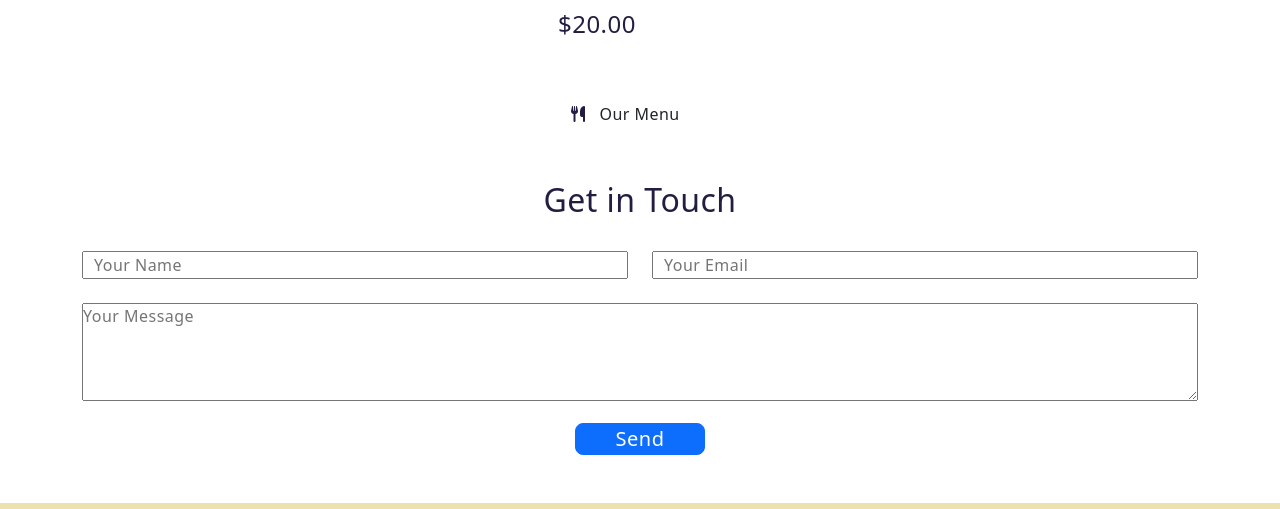
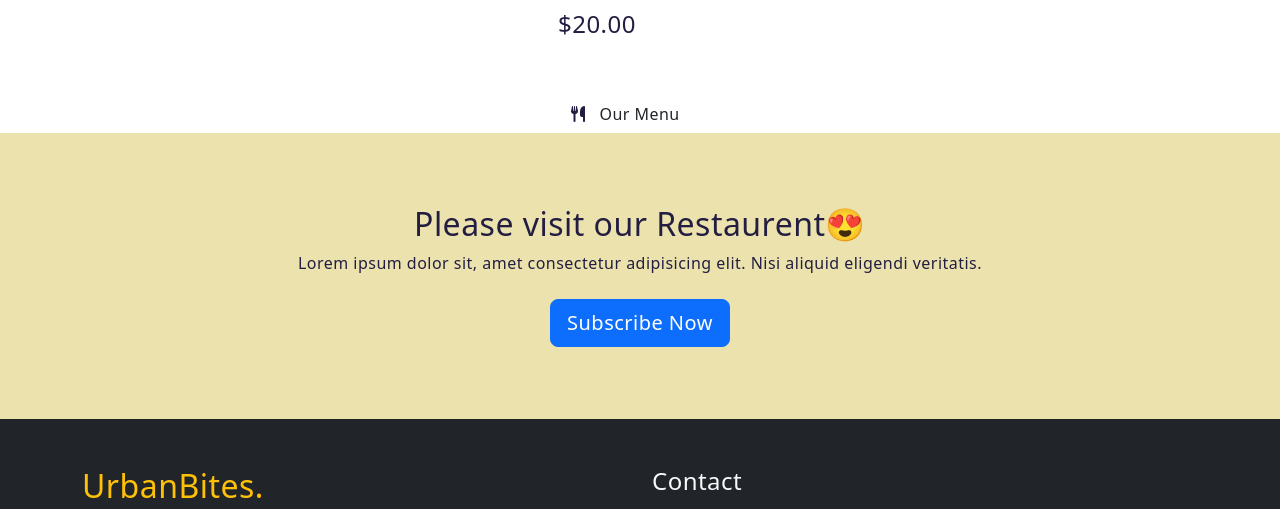
Before and after one commit to AnjaliPatel301/bootstrap, a plain HTML site: page index.html in a window 1280 px wide. Shown: the part 2285-2794 px from the top of the page. Drawn offline with nearby package versions, Linux system fonts and the light colour scheme.

Commit message:
Update index.html

```diff
--- a/index.html
+++ b/index.html
@@ -249,36 +249,6 @@
 </section>
 
 
-<section id="form">
-  <div class="container py-5 mt-6">
-    <div class="row">
-      <div class="col-md-12">
-        <h2 class="text-center">Get in Touch</h2>
-      </div>
-    </div>
-    <div class="row text-center mt-4">
-      <div class="col-md-6 ">
-        <input type="text" name="" id="" placeholder="Your Name">
-      </div>
-       <div class="col-md-6">
-        <input type="email" name="" id="" placeholder="Your Email">
-      </div>
-    </div>
-
-    <div class="row mt-4">
-      <div class="col-md-12 text-center">
-        <textarea name="" id="" rows="4" placeholder="Your Message"></textarea>
-      </div>
-    </div>
-     <div class="row mt-2">
-      <div class="col-md-12 text-center">
-        <a href="#feature" class="btn btn-primary btn-lg mt-2">Send</a>
-
-      </div>
-    </div>
-  </div>
-</section>
-
 <section id="footer" class="btn-light pt-4 pb-4">
   <div class="container py-5">
     <div class="row text-center">
```
